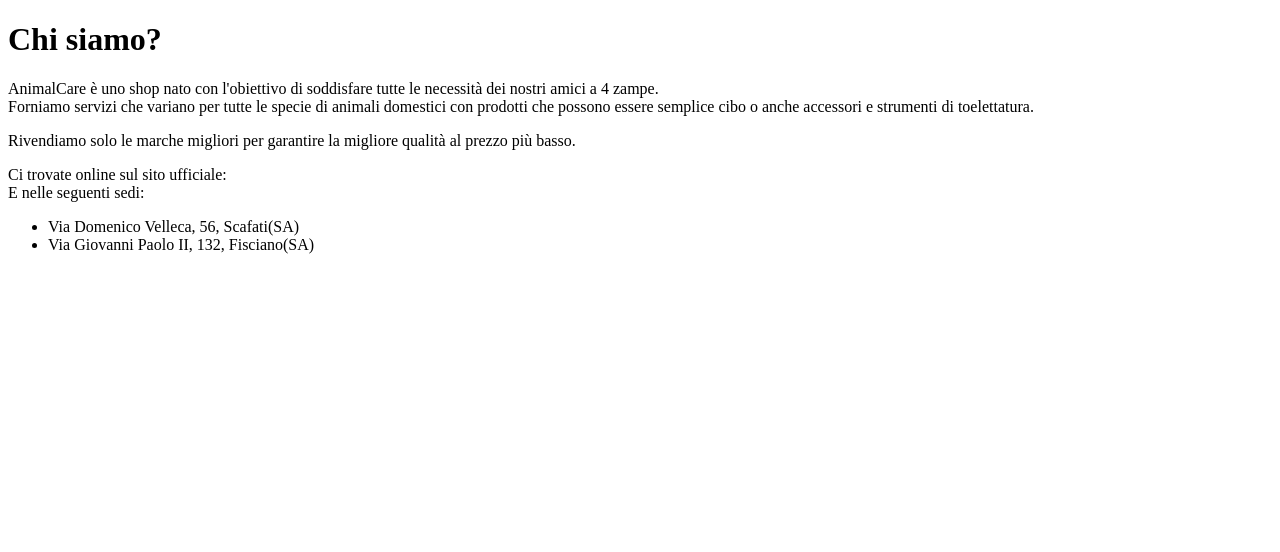
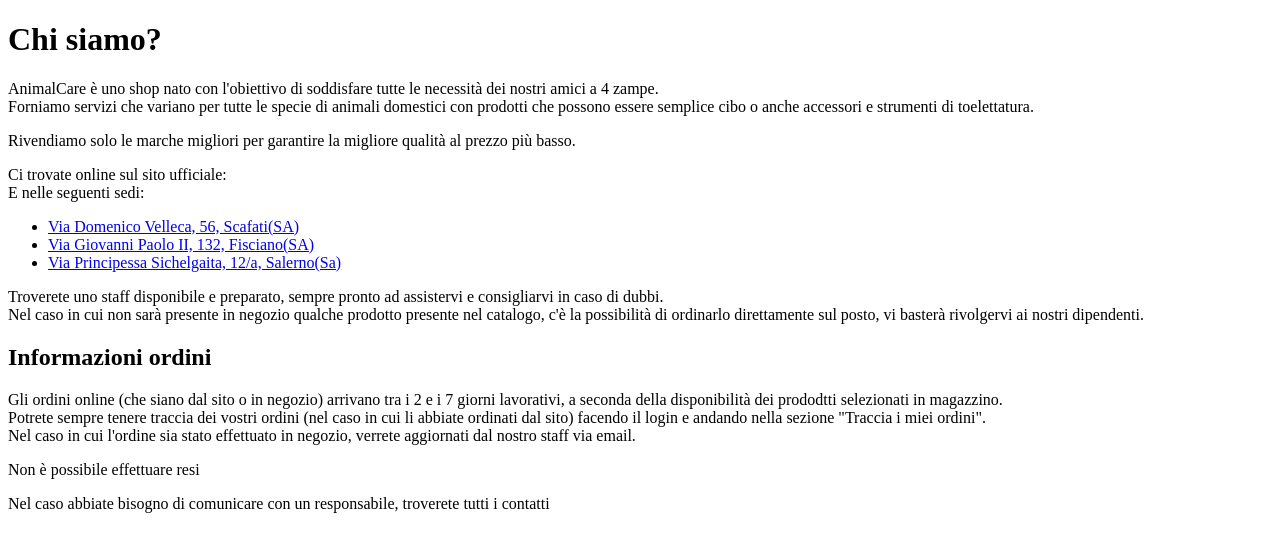
Before and after one commit to camipagano/AnimalCare, a Java web app: page /chi-siamo.jsp in a window 1280 px wide. Shown: the top 552 px of the page. Run offline with Tomcat 11, a stand-in JSP engine, Linux system fonts and the light colour scheme.

Commit message:
Aggiunta di link e completamento dei contenuti in chi-siamo.jsp

```diff
--- a/WebContent/chi-siamo.jsp
+++ b/WebContent/chi-siamo.jsp
@@ -17,9 +17,20 @@
 <p>Ci trovate online sul sito ufficiale: <!-- inserire link della homepage --> <br>
 E nelle seguenti sedi:
 <ul>
-<li>Via Domenico Velleca, 56, Scafati(SA) </li>  <!--  mettiamo il link che apre googlemaps su entrambi gli indirizzi -->
-<li>Via Giovanni Paolo II, 132, Fisciano(SA)</li>
+<li><a href="https://www.google.com/maps/place/Liceo+Scientifico+Statale+Renato+Caccioppoli+-+Scafati/@40.7554322,14.5172136,481m/data=!3m3!1e3!4b1!5s0x133bbc7e17ec36ed:0x9f5f84683c430856!4m6!3m5!1s0x133bbc7e13a15e57:0x1fe437f30e473369!8m2!3d40.7554322!4d14.5197885!16s%2Fg%2F11b6cj0cnq?entry=ttu&g_ep=EgoyMDI2MDYyOS4wIKXMDSoASAFQAw%3D%3D">Via Domenico Velleca, 56, Scafati(SA)</a> </li>
+<li><a href="https://www.google.com/maps/place/Universit%C3%A0+degli+Studi+di+Salerno/@40.7752009,14.7857929,481m/data=!3m2!1e3!4b1!4m6!3m5!1s0x133bc5c7456b88bd:0x80bab96149d2993d!8m2!3d40.7752009!4d14.7883678!16zL20vMDZxdmpf?entry=ttu&g_ep=EgoyMDI2MDYyOS4wIKXMDSoASAFQAw%3D%3D">Via Giovanni Paolo II, 132, Fisciano(SA)</a></li>
+<li><a href="https://www.google.com/maps/place/Istituto+d'Istruzione+Superiore+Genovesi+-+da+Vinci/@40.6818651,14.761125,481m/data=!3m2!1e3!4b1!4m6!3m5!1s0x133bc22e0f17aaf9:0x702f92b250c71c78!8m2!3d40.6818651!4d14.7636999!16s%2Fg%2F1ptxtd0s8?entry=ttu&g_ep=EgoyMDI2MDYyOS4wIKXMDSoASAFQAw%3D%3D">Via Principessa Sichelgaita, 12/a, Salerno(Sa)</a></li>
 </ul>
+<p>Troverete uno staff disponibile e preparato, sempre pronto ad assistervi e consigliarvi in caso di dubbi.<br>
+Nel caso in cui non sarà presente in negozio qualche prodotto presente nel catalogo, c'è la possibilità di ordinarlo direttamente sul posto, vi basterà rivolgervi ai nostri dipendenti.
+
+<h2>Informazioni ordini</h2>
+<p> Gli ordini online (che siano dal sito o in negozio) arrivano tra i 2 e i 7 giorni lavorativi, a seconda della disponibilità dei prododtti selezionati in magazzino. <br>
+Potrete sempre tenere traccia dei vostri ordini (nel caso in cui li abbiate ordinati dal sito) facendo il login e andando nella sezione "Traccia i miei ordini".<br>
+Nel caso in cui l'ordine sia stato effettuato in negozio, verrete aggiornati dal nostro staff via email.
 </p>
+<p>Non è possibile effettuare resi</p>
+<p>Nel caso abbiate bisogno di comunicare con un responsabile, troverete tutti i contatti</p>
+
 </body>
 </html>
```
